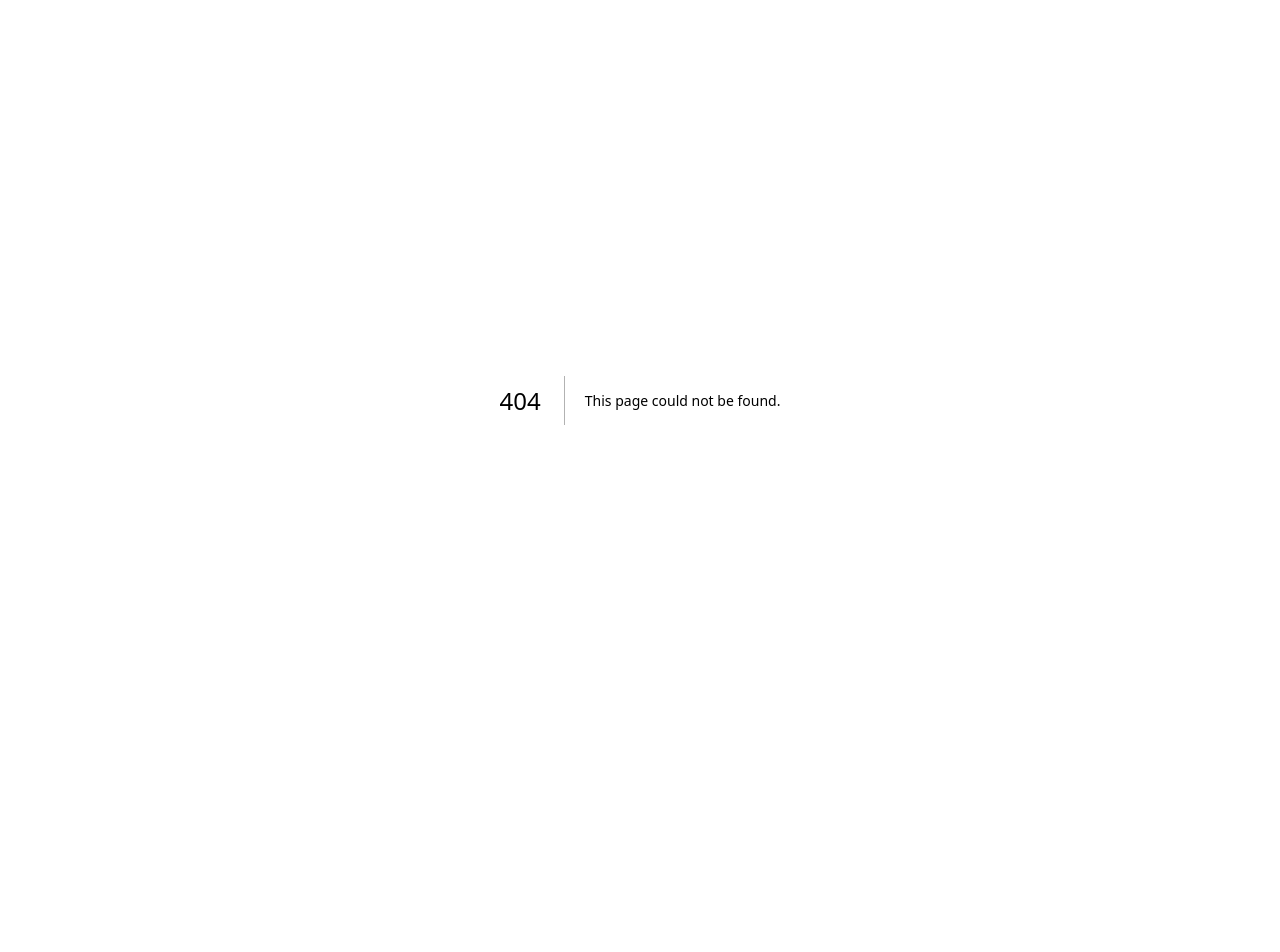
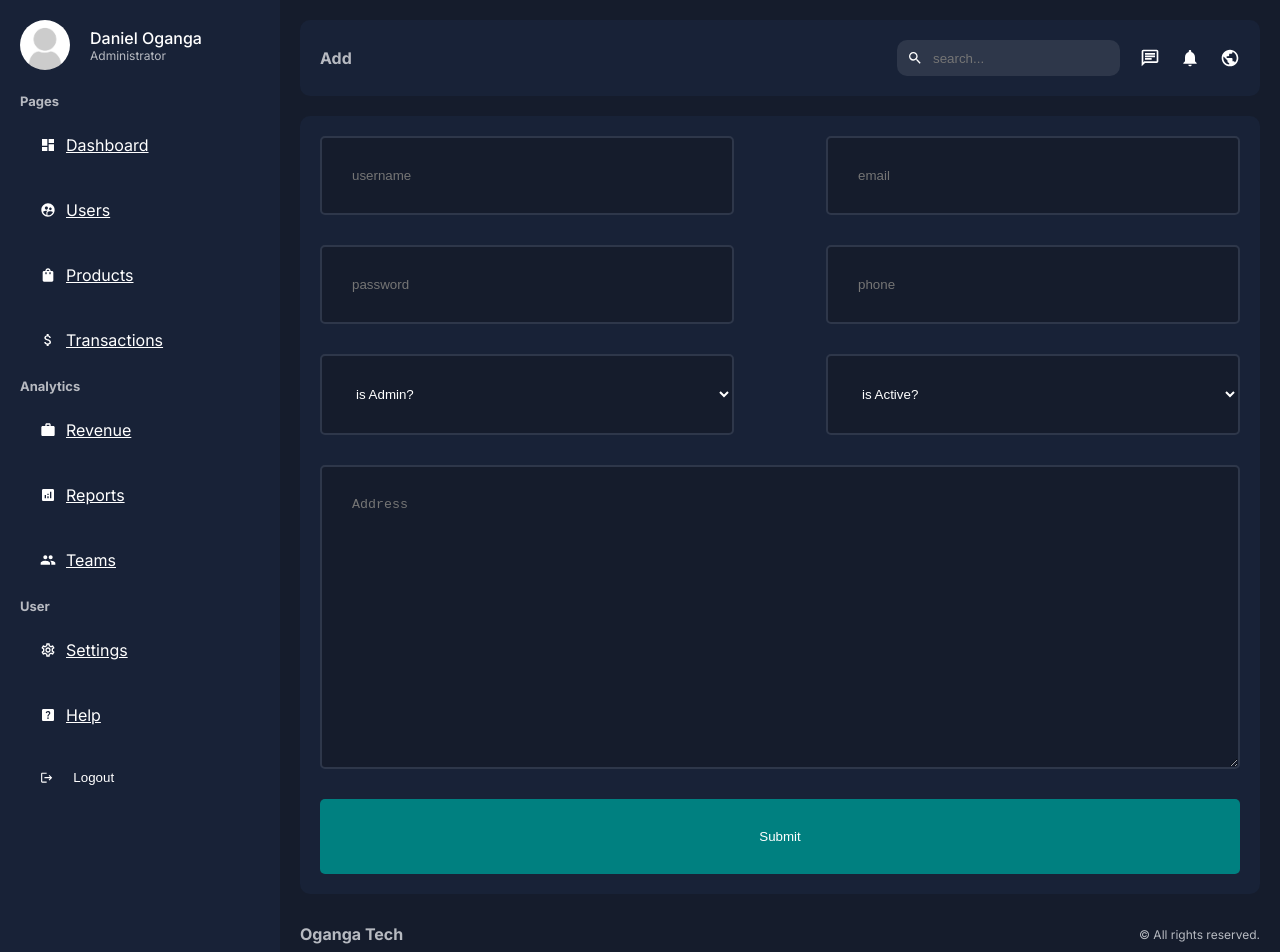
Before and after one commit to manlikeganga19/dashboard, a Next.js app: page /dashboard/users/add in a window 1280 px wide. Before the commit this address had no page. Shown: the top 952 px of the page. Before the commit the page ends 800 px from the top, so only its background shows below. Built offline with nearby package versions, Linux system fonts and the light colour scheme.

Commit message:
single user and product page design

```diff
--- /dev/null
+++ b/app/dashboard/users/add/page.jsx
@@ -0,0 +1,43 @@
+import React from "react";
+import styles from "@/app/ui/dashboard/users/addUser/addUser.module.css";
+
+const addUserPage = () => {
+  return (
+    <div className={styles.container}>
+      <form action="" className={styles.form}>
+        <input type="text" placeholder="username" name="username" required />
+        <input type="email" placeholder="email" name="email" required />
+        <input
+          type="password"
+          placeholder="password"
+          name="password"
+          required
+        />
+        <input type="phone" placeholder="phone" name="phone" />
+        <select name="isAdmin" id="isAdmin">
+          <option value={false} selected>
+            is Admin?
+          </option>
+          <option value={true}>Yes</option>
+          <option value={false}>No</option>
+        </select>
+        <select name="isActive" id="isActive">
+          <option value={true} selected>
+            is Active?
+          </option>
+          <option value={true}>Yes</option>
+          <option value={false}>No</option>
+        </select>
+        <textarea
+          name="address"
+          id="address"
+          rows="16"
+          placeholder="Address"
+        ></textarea>
+        <button type="submit">Submit</button>
+      </form>
+    </div>
+  );
+};
+
+export default addUserPage;
--- /dev/null
+++ b/app/ui/dashboard/users/addUser/addUser.module.css
@@ -0,0 +1,41 @@
+.container {
+  background-color: var(--bgSoft);
+  padding: 20px;
+  border-radius: 10px;
+  margin-top: 20px;
+}
+
+.form {
+  display: flex;
+  flex-wrap: wrap;
+  justify-content: space-between;
+}
+
+.form input,
+.form textarea,
+.form select {
+  padding: 30px;
+  background-color: var(--bg);
+  color: var(--text);
+  border: 2px solid #2e374a;
+  border-radius: 5px;
+  margin-bottom: 30px;
+}
+
+.form input, .form select {
+  width: 45%;
+}
+
+.form textarea{
+  width: 100%;
+}
+
+.form button{
+  width: 100%;
+  padding: 30px;
+  background-color: teal;
+  color: var(--text);
+  border: none;
+  border-radius: 5px;
+  cursor: pointer;
+}
```
